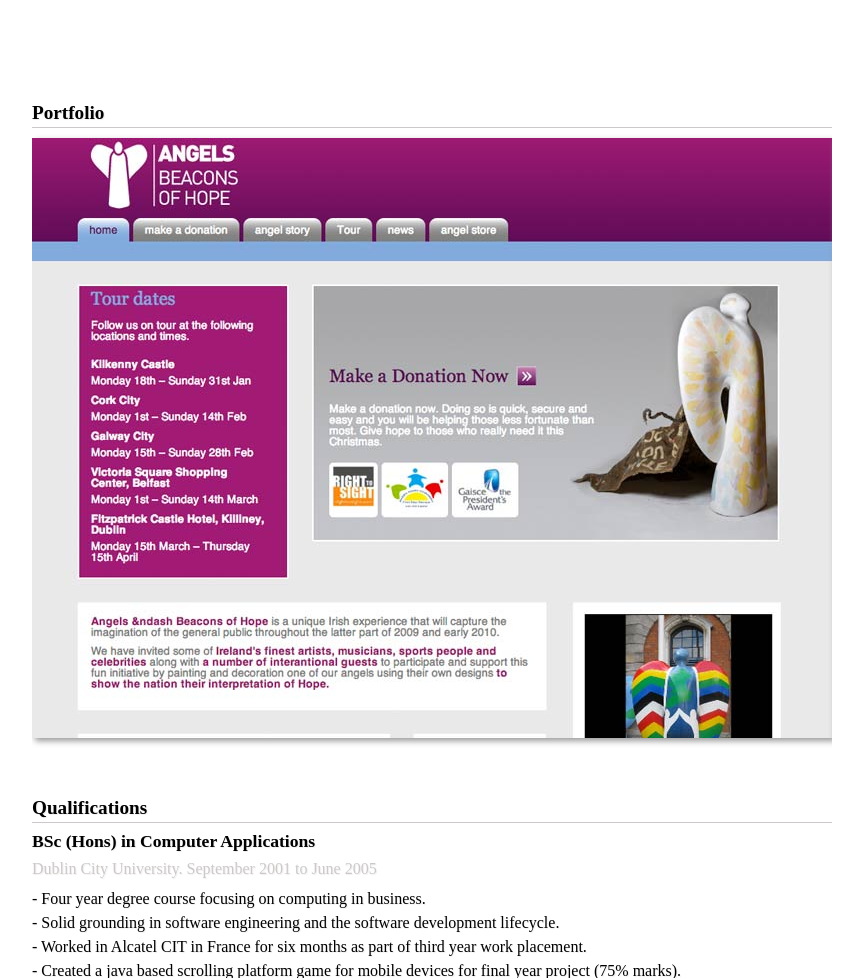
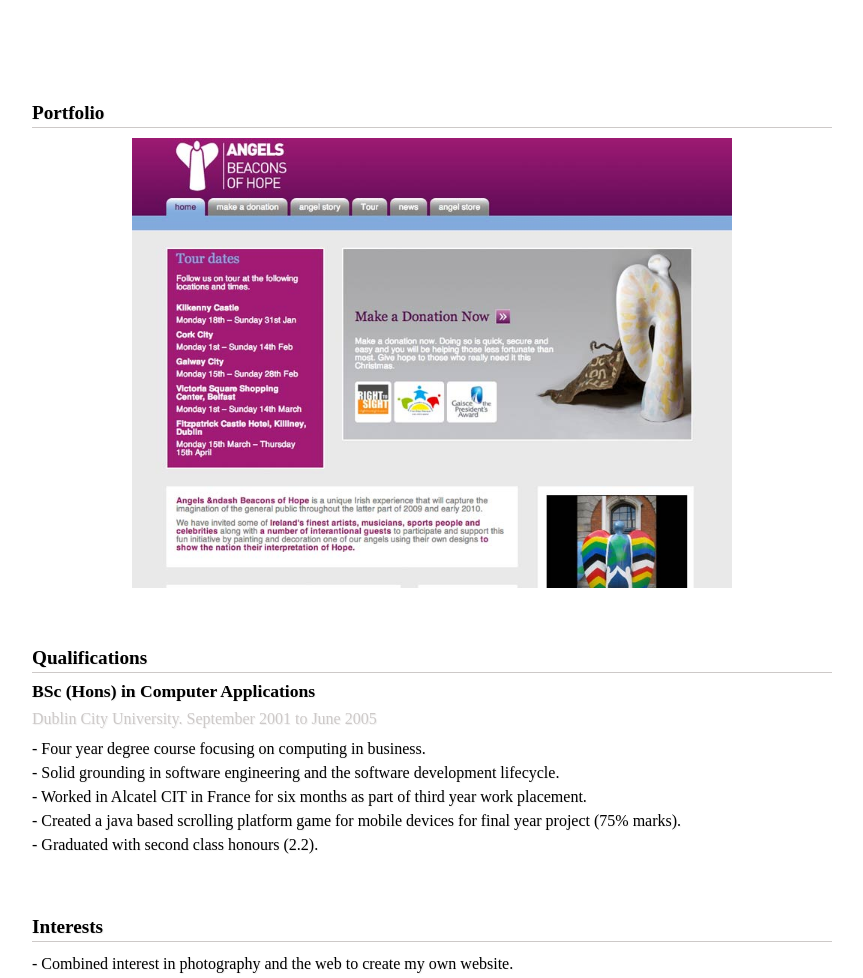
Before and after one commit to matfin/cv.mattfinucane.ie, a PHP site: page / in a window 1280 px wide. Shown: the part 1764-2742 px from the top of the page, without its empty margins (96-959 px from the left). Run offline with PHP 8.4, Linux system fonts and the light colour scheme; data that the repository does not hold is empty; style sheets or scripts are compiled from the project's sources; some web fonts are replaced.

Commit message:
Portfolio restyled and reduced in height

```diff
--- a/assets/css/sass/screen.scss
+++ b/assets/css/sass/screen.scss
@@ -178,7 +178,7 @@ section{
         @include animated(0.3s);
         position: absolute;
         top: 50%;
-        width: 140px;
+        width: 100px;
         height: 80px;
         @include roundcorner(40px);
         background-color: #000;
@@ -190,12 +190,14 @@ section{
     }
     .prev{
         left: -40px;
+        padding-left: 30px;
         &:before{
             content: '< ';
         }
     }
     .next{
         right: -40px;
+        padding-right: 30px;
         &:after{
             content: ' >';
         }
@@ -212,7 +214,6 @@ section{
             position: relative;
             float: left;
             margin: 10px 0px 0px 0px;
-            box-shadow: 3px 3px 6px #999;
             z-index: 2;
             &:nth-of-type(1){
                 display: inline;
@@ -223,7 +224,8 @@ section{
                 float: left;
                 top: 0px;
                 left: 0px;
-                width: 100%;
+                width: 75%;
+                margin: 0px 0px 0px 12.5%;
                 height: auto;
                 z-index: 1;
             }
@@ -241,9 +243,8 @@ section{
                 z-index: 5;
                 h6{
                     font-size: 1.1em;
-                    line-height: 60px;
                     text-shadow: none;
-                    margin: 0px 0px 0px 80px;
+                    margin: 10px 0px 0px 80px;
                 }
             }
         }
--- a/assets/css/stylesheets/screen.css
+++ b/assets/css/stylesheets/screen.css
@@ -272,7 +272,7 @@ section a:visited {
   -o-transition: 0.3s ease-in-out;
   position: absolute;
   top: 50%;
-  width: 140px;
+  width: 100px;
   height: 80px;
   border-radius: 40px;
   -webkit-border-radius: 40px;
@@ -288,24 +288,26 @@ section a:visited {
 /* line 191, ../sass/screen.scss */
 #portfolio .prev {
   left: -40px;
+  padding-left: 30px;
 }
-/* line 193, ../sass/screen.scss */
+/* line 194, ../sass/screen.scss */
 #portfolio .prev:before {
   content: '< ';
 }
-/* line 197, ../sass/screen.scss */
+/* line 198, ../sass/screen.scss */
 #portfolio .next {
   right: -40px;
+  padding-right: 30px;
 }
-/* line 199, ../sass/screen.scss */
+/* line 201, ../sass/screen.scss */
 #portfolio .next:after {
   content: ' >';
 }
-/* line 203, ../sass/screen.scss */
+/* line 205, ../sass/screen.scss */
 #portfolio:hover button, #portfolio:hover figcaption {
   opacity: 0.9;
 }
-/* line 206, ../sass/screen.scss */
+/* line 208, ../sass/screen.scss */
 #portfolio div {
   display: inline;
   float: left;
@@ -314,30 +316,30 @@ section a:visited {
   -moz-transition: all 0.5s ease-in-out 0s;
   -o-transition: 0.5s ease-in-out;
 }
-/* line 211, ../sass/screen.scss */
+/* line 213, ../sass/screen.scss */
 #portfolio div figure {
   position: relative;
   float: left;
   margin: 10px 0px 0px 0px;
-  box-shadow: 3px 3px 6px #999;
   z-index: 2;
 }
-/* line 217, ../sass/screen.scss */
+/* line 218, ../sass/screen.scss */
 #portfolio div figure:nth-of-type(1) {
   display: inline;
 }
-/* line 220, ../sass/screen.scss */
+/* line 221, ../sass/screen.scss */
 #portfolio div figure img {
   position: relative;
   display: inline;
   float: left;
   top: 0px;
   left: 0px;
-  width: 100%;
+  width: 75%;
+  margin: 0px 0px 0px 12.5%;
   height: auto;
   z-index: 1;
 }
-/* line 230, ../sass/screen.scss */
+/* line 232, ../sass/screen.scss */
 #portfolio div figure figcaption {
   -webkit-transition: 0.3s ease-in-out;
   -moz-transition: all 0.3s ease-in-out 0s;
@@ -353,15 +355,14 @@ section a:visited {
   background-color: #000;
   z-index: 5;
 }
-/* line 242, ../sass/screen.scss */
+/* line 244, ../sass/screen.scss */
 #portfolio div figure figcaption h6 {
   font-size: 1.1em;
-  line-height: 60px;
   text-shadow: none;
-  margin: 0px 0px 0px 80px;
+  margin: 10px 0px 0px 80px;
 }
 
-/* line 253, ../sass/screen.scss */
+/* line 254, ../sass/screen.scss */
 footer {
   display: inline;
   float: left;
--- a/assets/js/script.js
+++ b/assets/js/script.js
@@ -71,14 +71,7 @@ function toggleFullFigCaption(show){
            });
            $('button', '#portfolio').css({
                'background-color':'#fff',
-               'color':'#000',
-               'width':'100px'
-           });
-           $('.prev').css({
-               'padding-left':'40px'
-           });
-            $('.next').css({
-               'padding-right':'40px'
+               'color':'#000'
            });
            $('figcaption').data('showing', true);
            break;
@@ -89,14 +82,7 @@ function toggleFullFigCaption(show){
            });
            $('button', '#portfolio').css({
                'background-color':'#000',
-               'color':'#fff',
-               'width':'140px'
-           });
-           $('.prev').css({
-               'padding-left':'0px'
-           });
-            $('.next').css({
-               'padding-right':'0px'
+               'color':'#fff'
            });
            $('figcaption').data('showing', false);
            break;
--- a/includes/portfolio.php
+++ b/includes/portfolio.php
@@ -56,7 +56,7 @@
         {
     ?>
     <figure data-index="<?=$index?>">
-        <img src="<?=$base . '/assets/portfolio/' . $portfolio_item->get_image_path(); ?>" width="800" height="600" alt="<?=$portfolio_item->get_title(); ?>" />
+        <img src="<?=$base . '/assets/portfolio/web/' . $portfolio_item->get_image_path(); ?>" width="800" height="600" alt="<?=$portfolio_item->get_title(); ?>" />
         <figcaption data-showing=false>
             <h6>
                 <?=$portfolio_item->get_title();?>
```
Also changed, not shown: assets/portfolio/web/angels-beacons-of-hope.jpg (renamed from assets/portfolio/angels-beacons-of-hope.jpg), assets/portfolio/web/dress-for-success-dublin.jpg (renamed from assets/portfolio/dress-for-success-dublin.jpg), assets/portfolio/web/ibox.jpg (renamed from assets/portfolio/ibox.jpg), assets/portfolio/web/littlegreen.jpg (renamed from assets/portfolio/littlegreen.jpg), assets/portfolio/web/paddypower-casino.jpg (renamed from assets/portfolio/paddypower-casino.jpg), assets/portfolio/web/paddypower-games.jpg (renamed from assets/portfolio/paddypower-games.jpg), assets/portfolio/web/rhendy.jpg (renamed from assets/portfolio/rhendy.jpg), assets/portfolio/web/vantastival.jpg (renamed from assets/portfolio/vantastival.jpg).
